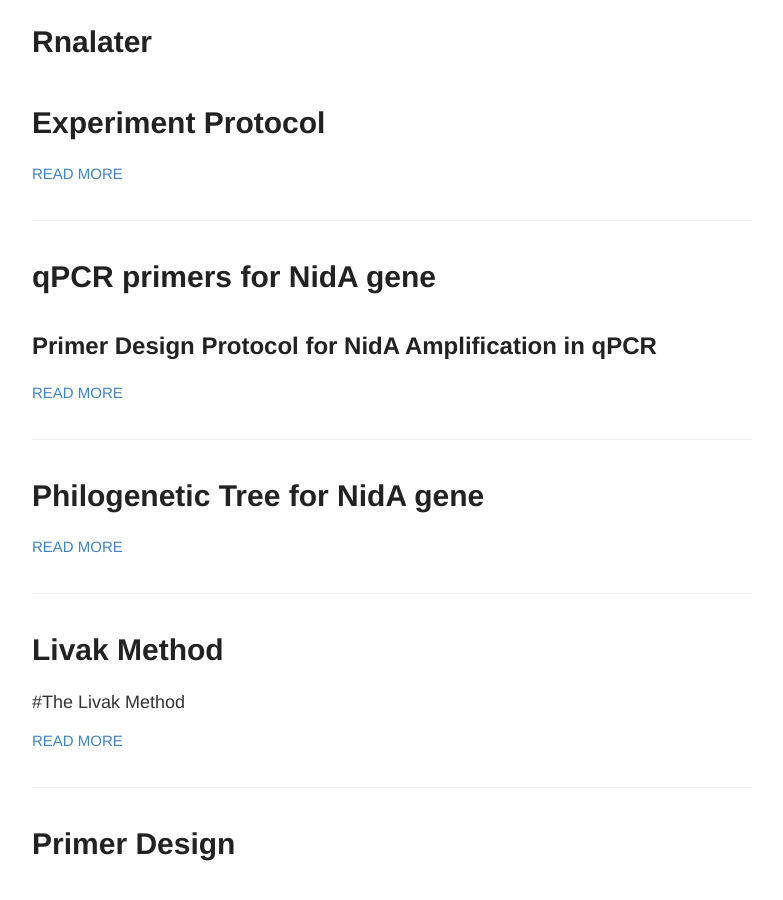
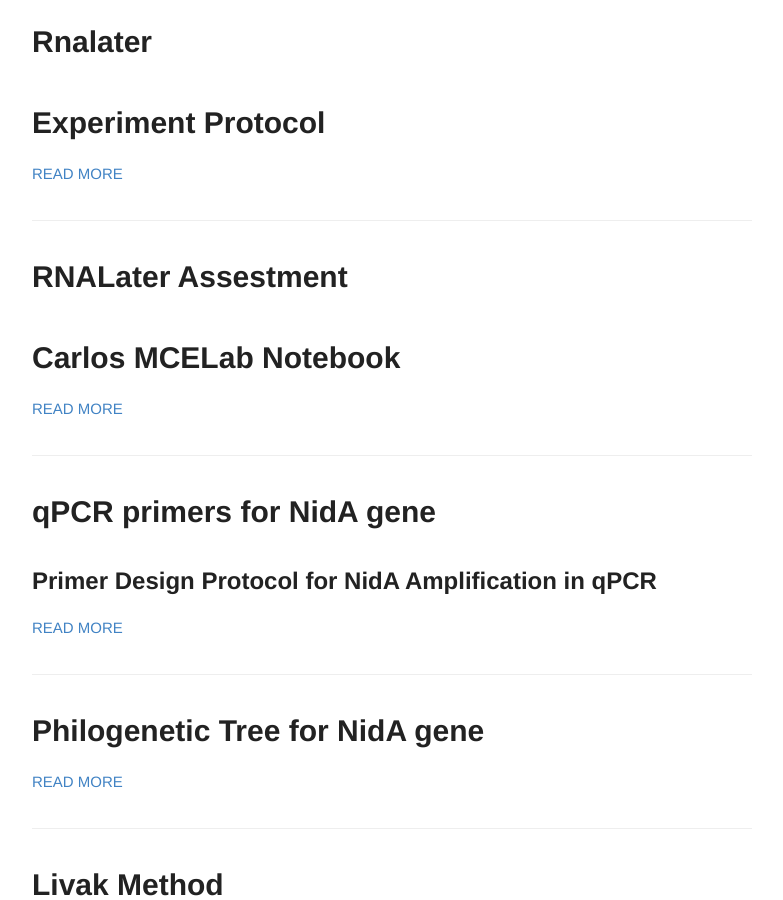
Before and after one commit to CarlosMartinezPenate/CarlosNotebook, a Jekyll site: the page built from index.html, in a window 1280 px wide and 900 px high, scrolled down 415 px. Shown: the whole window, without its empty margins (248-1031 px from the left). Built offline with Jekyll 4.4.1, drawn with Linux system fonts in a browser that asks for light colours.

Commit message:
Update and rename RNALater Assestment.md to 2024-07-14-RNALater_Assestment.md

```diff
--- a/_posts/RNALater Assestment.md
+++ b/_posts/2024-07-14-RNALater_Assestment.md
@@ -1,4 +1,11 @@
-# Lab Notebook
+---
+layout: post
+title: RNALater Assestment
+date: '2024-07-14'
+categories: Experiments
+tags: RNALater
+---
+# Carlos MCELab Notebook
 
 ## Date: Jun 2
 
```
